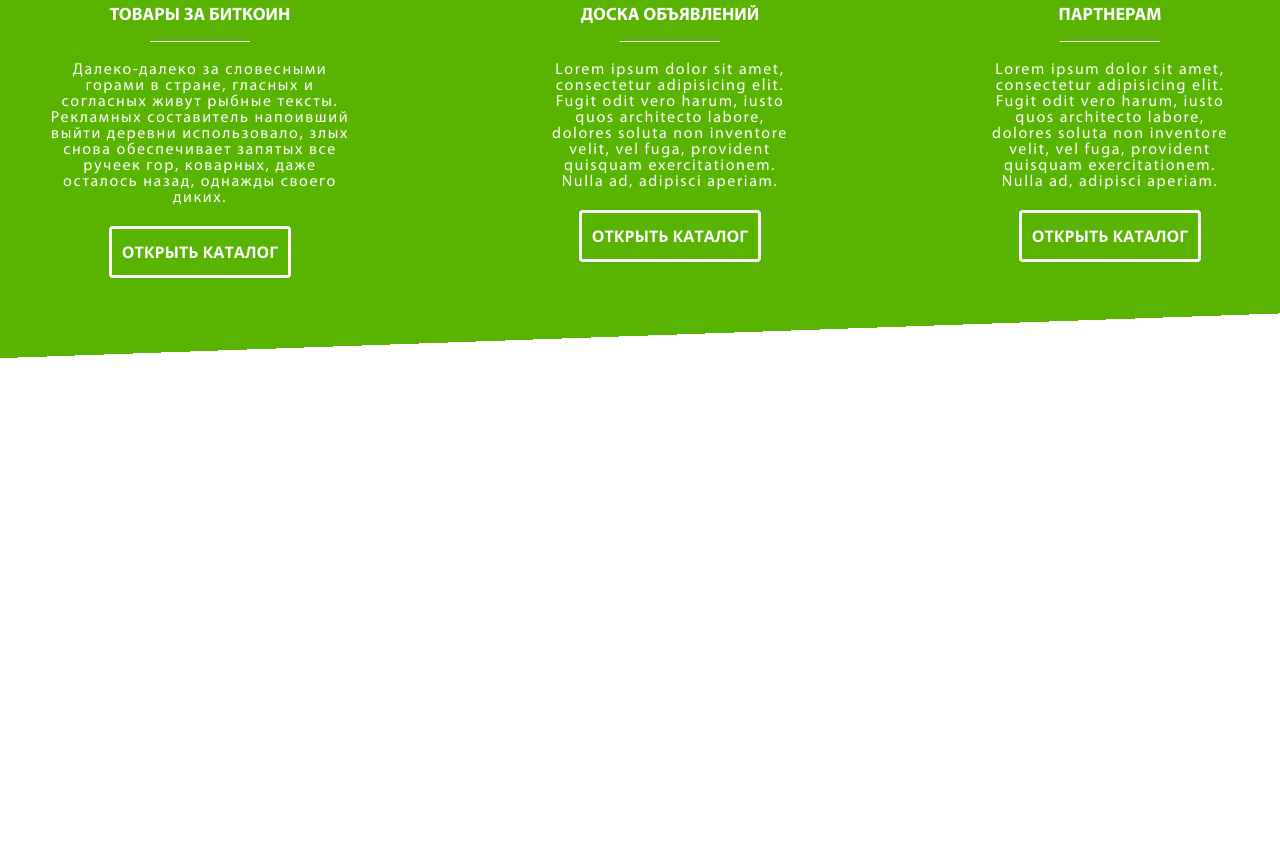
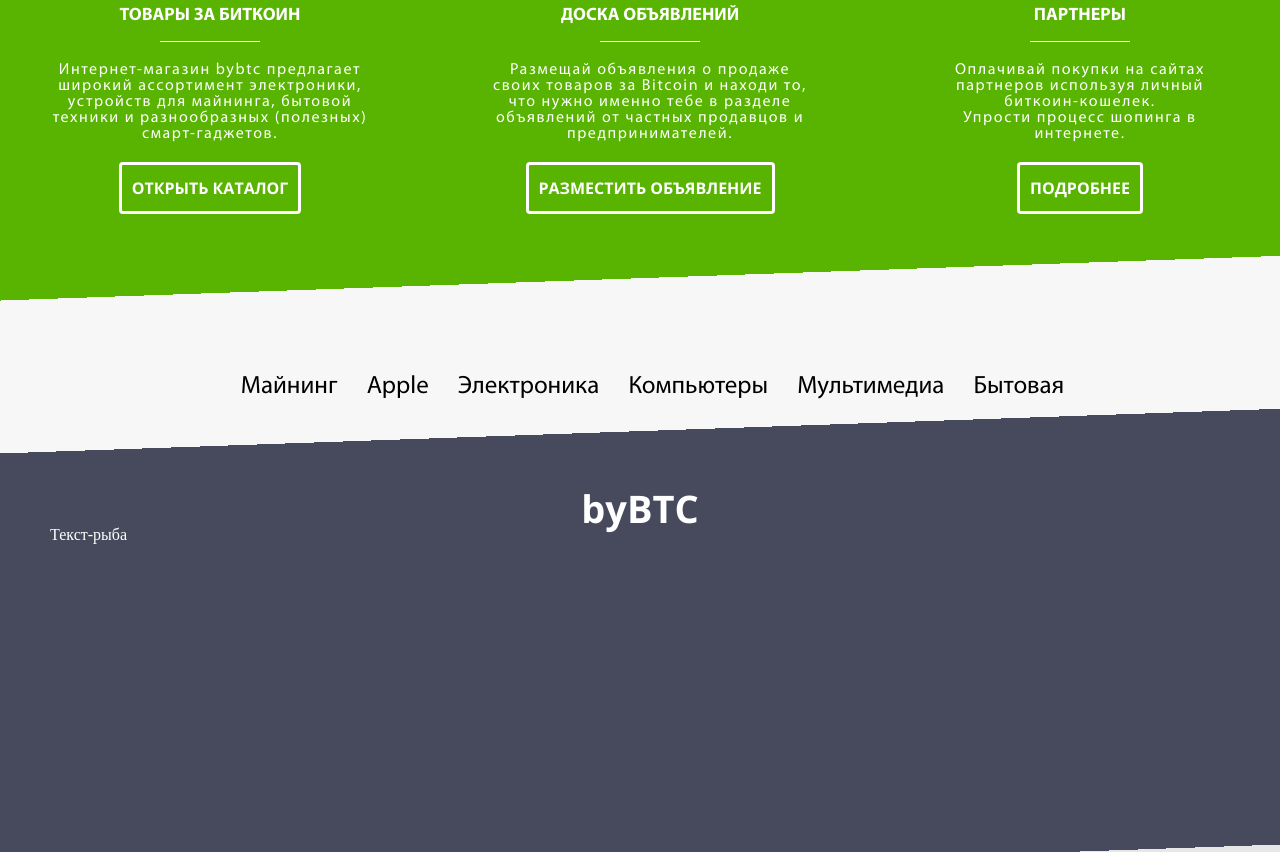
Before and after one commit to Neuropassenger/bybtc-landing, a website: page src/index.html in a window 1280 px wide. Shown: the part 1023-1875 px from the top of the page. Before the commit the page ends 1401 px from the top, so only its background shows below. Drawn offline with Linux system fonts and the light colour scheme.

Commit message:
Добавлены каркас для секций Каталог и О нас. Улучшена секция Возможности

```diff
--- a/src/index.html
+++ b/src/index.html
@@ -84,7 +84,7 @@
 					<div class="slide">
 						<img class="big-logo" src="img/big_logo.png">
 						<!--<img class="small-logo" src="img/small_logo.png">-->
-						<a href="#">Посмотреть каталог</a>
+						<a href="#">Начать покупки</a>
 					</div>
 				<!-- Конец слайдера -->
 
@@ -93,7 +93,6 @@
 	<!-- КОНЕЦ ПЕРВОГО ЭКРАНА ЛЕНДИНГА -->
 
 	<!-- ОСНОВНОЕ СОДЕРЖИМОЕ ЛЕНДИНГА -->
-		<main>
 
 		<!-- СЕКЦИЯ ВОЗМОЖНОСТИ -->
 		<section class="capabilities">
@@ -103,7 +102,7 @@
 					<img src="img/goods.png">
 					<h3>Товары за биткоин</h3>
 					<span class="item-separator">&nbsp;</span>
-					<p>Далеко-далеко за словесными горами в стране, гласных и согласных живут рыбные тексты. Рекламных составитель напоивший выйти деревни использовало, злых снова обеспечивает запятых все ручеек гор, коварных, даже осталось назад, однажды своего диких.</p>
+					<p>Интернет-магазин bybtc предлагает широкий ассортимент электроники, устройств для майнинга, бытовой техники и разнообразных (полезных) смарт-гаджетов.</p>
 					<a class="item-more" href="#">Открыть каталог</a>
 				</div>
 
@@ -112,23 +111,48 @@
 					<!-- Вставить популярный запрос -->
 					<h3>Доска объявлений</h3>
 					<span class="item-separator">&nbsp;</span>
-					<p>Lorem ipsum dolor sit amet, consectetur adipisicing elit. Fugit odit vero harum, iusto quos architecto labore, dolores soluta non inventore velit, vel fuga, provident quisquam exercitationem. Nulla ad, adipisci aperiam.</p>
-					<a class="item-more" href="#">Открыть каталог</a>
+					<p>Размещай объявления о продаже своих товаров за Bitcoin и находи то, что нужно именно тебе в разделе объявлений от частных продавцов и предпринимателей.</p>
+					<a class="item-more" href="#">Разместить объявление</a>
 				</div>
 
 				<div class="item">
 					<img src="img/partners.png">
-					<h3>Партнерам</h3>
+					<h3>Партнеры</h3>
 					<span class="item-separator">&nbsp;</span>
-					<p>Lorem ipsum dolor sit amet, consectetur adipisicing elit. Fugit odit vero harum, iusto quos architecto labore, dolores soluta non inventore velit, vel fuga, provident quisquam exercitationem. Nulla ad, adipisci aperiam.</p>
-					<a class="item-more" href="#">Открыть каталог</a>
+					<p>Оплачивай покупки на сайтах партнеров используя личный биткоин-кошелек.<br>Упрости процесс шопинга в интернете.</p>
+					<a class="item-more" href="#">Подробнее</a>
 				</div>
 
 			</div>
 		</section>
 		<!-- КОНЕЦ СЕКЦИИ ВОЗМОЖНОСТИ -->
 
-		</main>
+		<!-- НАЧАЛО СЕКЦИИ С КАТАЛОГОМ -->
+		<section class="catalog">
+			<div class="content">
+				<nav class="fullwidth-menu">
+					<ul>
+						<li><a href="#">Майнинг</a></li>
+						<li><a href="#">Apple</a></li>
+						<li><a href="#">Электроника</a></li>
+						<li><a href="#">Компьютеры</a></li>
+						<li><a href="#">Мультимедиа</a></li>
+						<li><a href="#">Бытовая</a></li>
+					</ul>
+				</nav>
+			</div>
+		</section>
+		<!-- КОНЕЦ СЕКЦИИ С КАТАЛОГОМ -->
+
+		<!-- НАЧАЛО СЕКЦИИ О НАС -->
+		<section class="about">
+			<div class="content">
+				<h2>byBTC</h2>
+				<p>Текст-рыба</p>
+			</div>
+		</section>
+		<!-- КОНЕЦ СЕКЦИИ О НАС -->
+
 	<!-- КОНЕЦ ОСНОВНОГО СОДЕРЖИМОГО -->
 
 	<!-- Начало подключения JavaScript -->
--- a/src/sass/main.sass
+++ b/src/sass/main.sass
@@ -110,7 +110,7 @@
 .capabilities
 	display: flex
 	min-height: 490px
-	background: linear-gradient(-2deg, #fff 10%, $accent-color 10%, $accent-color 90%, $dark-grey 90%)
+	background: linear-gradient(-2deg, #f7f7f7 10%, $accent-color 10%, $accent-color 90%, $dark-grey 90%)
 	.content
 		display: flex
 		align-content: center
@@ -120,13 +120,13 @@
 			bottom: 100px
 		.item
 			flex-grow: 1
-			max-width: 300px
+			max-width: 320px
 			min-height: 200px
 			text-align: center
 			&:nth-child(2)
 				margin:
-					right: 200px
-					left: 200px
+					right: 120px
+					left: 120px
 			h3
 				text-transform: uppercase
 				font:
@@ -226,3 +226,38 @@
 			family: 'Lato'
 			weight: bold
 			size: 24px
+
+.catalog
+	background-color: #f7f7f7
+	padding-top: 60px
+	.content
+		max-width: 100%
+	.fullwidth-menu
+		display: flex
+		justify-content: center
+		ul
+			li
+				display: inline-block
+				margin-left: 25px
+				a
+					color: #000
+					text-decoration: none
+					font:
+						family: 'Myriad Pro'
+						font-weight: normal
+						size: 25px
+					&:hover
+						color: $accent-color
+
+.about
+	background: linear-gradient(-2deg, #e7e7e7 10%, $dark-grey 10%, $dark-grey 90%, #f7f7f7 90%)
+	min-height: 500px
+	.content
+		padding-top: 90px
+		max-width: 100%
+		color: #fff
+		h2
+			text-align: center
+			font:
+				family: 'Open Sans'
+				size: 38px
--- a/src/sass/media.sass
+++ b/src/sass/media.sass
@@ -46,25 +46,33 @@
 /* Medium Devices, Desktops */
 @media only screen and (max-width : 992px)
 	.capabilities
+		background: linear-gradient(-2deg, #f7f7f7 3%, $accent-color 3%, $accent-color 97%, $dark-grey 97%)
 		.content
 			flex-direction: column
 			align-items: center
 			margin:
-				top: 200px
-				bottom: 200px
+				top: 50px
+				bottom: 50px
 			.item:nth-child(2)
 				margin:
+					right: 0
+					left: 0
 					top: 70px
 					bottom: 70px
-
 	.main-menu
 		display: none
 
 	.top-line
 		.content
-			padding:
 			.user-name
 				display: none
+
+	.catalog
+		.content
+			.fullwidth-menu
+				display: none
+	/*.about
+		background: linear-gradient(-2deg, #e7e7e7 5%, $dark-grey 5%, $dark-grey 95%, #f7f7f7 95%)*/
 	/**/
 
 
```
Also changed, not shown: src/css/main.css, src/css/media.css.
